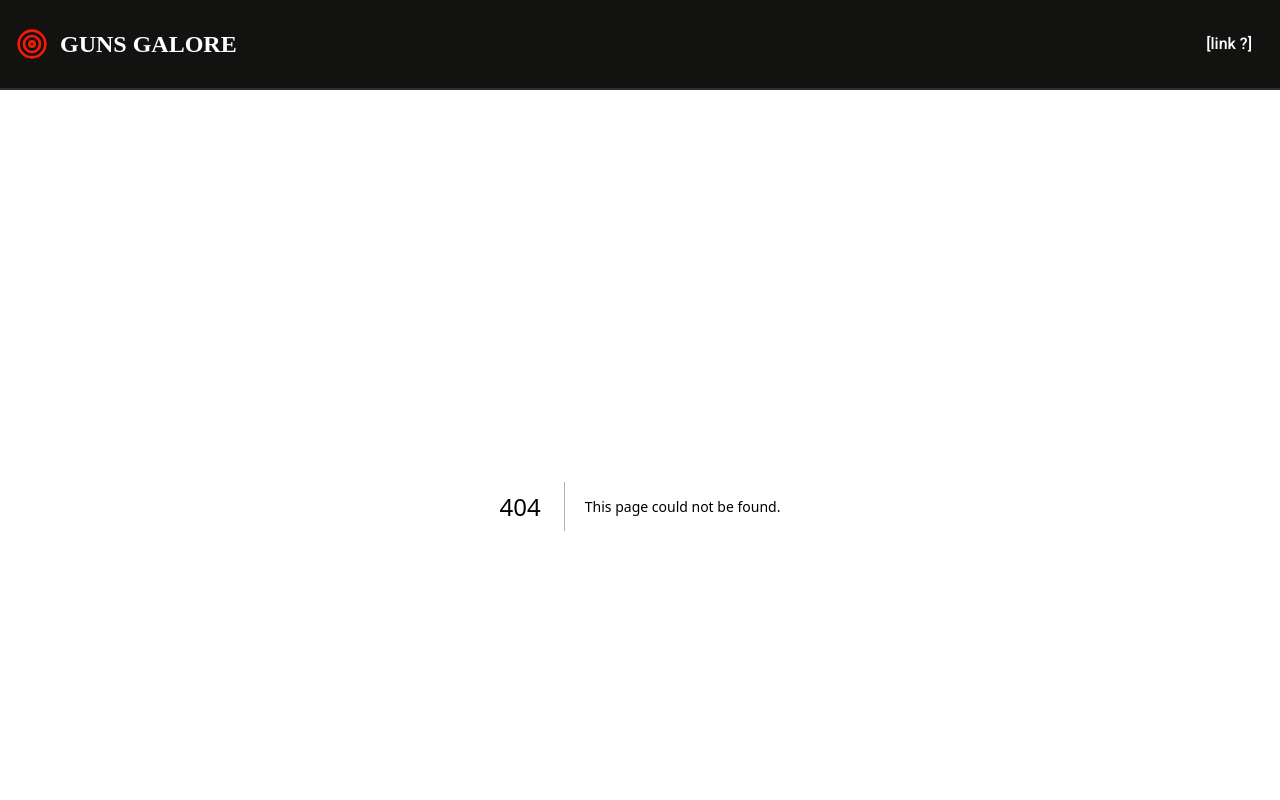
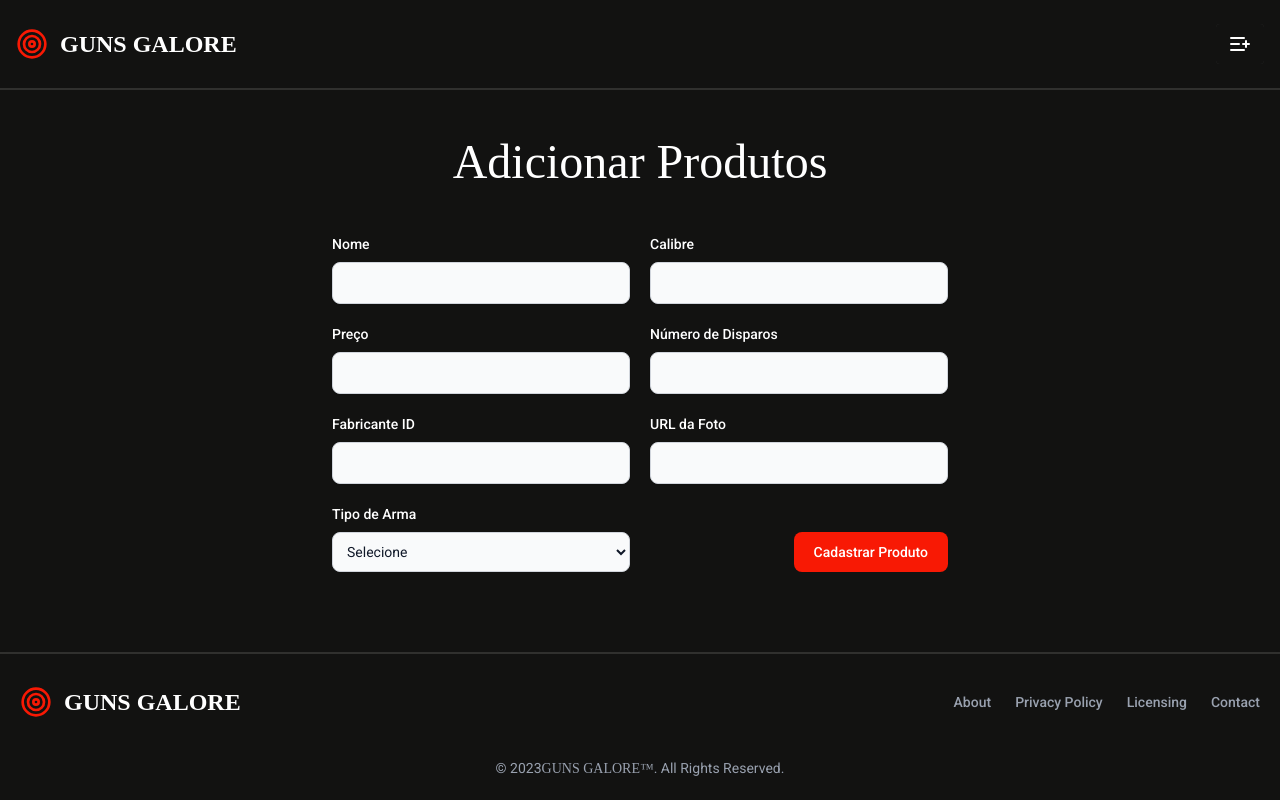
Before and after one commit to Sasutan/Trabalho_emergentes, a Next.js app in the folder ggalore/: page /adicionar in a window 1280 px wide. Before the commit this address had no page. Shown: the top 800 px of the page. Built offline with nearby package versions, Linux system fonts and the light colour scheme.

Commit message:
Adds form for adding products

```diff
--- /dev/null
+++ b/ggalore/src/app/(pages)/adicionar/page.tsx
@@ -0,0 +1,157 @@
+"use client";
+import React from "react";
+
+function Adicionar() {
+  async function onsubmit(e) {
+    e.preventDefault();
+    const formData = new FormData(e.currentTarget);
+    const data = {
+      nome: formData.get("nome"),
+      calibre: formData.get("calibre"),
+      preco: Number(formData.get("preco")),
+      numDisparos: Number(formData.get("numDisparos")),
+      fabricanteId: Number(formData.get("fabricanteId")),
+      foto: formData.get("foto"),
+      tipoArma: formData.get("tipoArma"),
+    };
+
+    try {
+      const response = await fetch("http://localhost:3001/armas", {
+        method: "POST",
+        headers: { "Content-Type": "application/json" },
+        body: JSON.stringify(data),
+      });
+
+      if (!response.ok) throw new Error("Erro ao cadastrar");
+
+      alert("Produto cadastrado com sucesso!");
+    } catch (err) {
+      alert("Falha ao cadastrar");
+      console.error(err);
+    }
+  }
+
+  return (
+    <main className="md:max-x-7wl mx-auto px-6 my-12 mb-20 text-white">
+      <h1 className="text-white text-5xl font-tinos px-5 text-center md:max-w-7xl mx-auto">
+        Adicionar Produtos
+      </h1>
+      <form
+        className="max-w-1/2 mx-auto grid grid-cols-2 mt-12 gap-5 items-end"
+        onSubmit={onsubmit}
+      >
+        <div>
+          <label htmlFor="nome" className="block mb-2 text-sm font-medium ">
+            Nome
+          </label>
+          <input
+            type="text"
+            name="nome"
+            id="nome"
+            className="shadow-xs bg-gray-50 border border-gray-300 text-gray-900 text-sm rounded-lg block w-full p-2.5"
+            required
+          />
+        </div>
+
+        <div>
+          <label htmlFor="calibre" className="block mb-2 text-sm font-medium ">
+            Calibre
+          </label>
+          <input
+            type="text"
+            name="calibre"
+            id="calibre"
+            className="shadow-xs bg-gray-50 border border-gray-300 text-gray-900 text-sm rounded-lg block w-full p-2.5"
+            required
+          />
+        </div>
+
+        <div>
+          <label htmlFor="preco" className="block mb-2 text-sm font-medium ">
+            Preço
+          </label>
+          <input
+            type="number"
+            name="preco"
+            id="preco"
+            className="shadow-xs bg-gray-50 border border-gray-300 text-gray-900 text-sm rounded-lg block w-full p-2.5"
+            required
+          />
+        </div>
+
+        <div>
+          <label
+            htmlFor="numDisparos"
+            className="block mb-2 text-sm font-medium "
+          >
+            Número de Disparos
+          </label>
+          <input
+            type="number"
+            name="numDisparos"
+            id="numDisparos"
+            className="shadow-xs bg-gray-50 border border-gray-300 text-gray-900 text-sm rounded-lg block w-full p-2.5"
+            required
+          />
+        </div>
+
+        <div>
+          <label
+            htmlFor="fabricanteId"
+            className="block mb-2 text-sm font-medium "
+          >
+            Fabricante ID
+          </label>
+          <input
+            type="number"
+            name="fabricanteId"
+            id="fabricanteId"
+            className="shadow-xs bg-gray-50 border border-gray-300 text-gray-900 text-sm rounded-lg block w-full p-2.5"
+            required
+          />
+        </div>
+
+        <div>
+          <label htmlFor="foto" className="block mb-2 text-sm font-medium ">
+            URL da Foto
+          </label>
+          <input
+            type="text"
+            name="foto"
+            id="foto"
+            className="shadow-xs bg-gray-50 border border-gray-300 text-gray-900 text-sm rounded-lg block w-full p-2.5"
+            required
+          />
+        </div>
+
+        <div>
+          <label htmlFor="tipoArma" className="block mb-2 text-sm font-medium ">
+            Tipo de Arma
+          </label>
+          <select
+            name="tipoArma"
+            id="tipoArma"
+            className="bg-gray-50 border border-gray-300 text-gray-900 text-sm rounded-lg block w-full p-2.5"
+            required
+          >
+            <option value="">Selecione</option>
+            <option value="PISTOLA">Pistola</option>
+            <option value="REVOLVER">Revólver</option>
+            <option value="ESPINGARDA">Espingarda</option>
+            <option value="CARABINA">Carabina</option>
+            <option value="FUZIL">Fuzil</option>
+          </select>
+        </div>
+
+        <button
+          type="submit"
+          className=" w-fit h-fit ml-auto bg-primary-red hover:bg-primary-red/90 font-medium rounded-lg text-sm px-5 py-2.5 text-center"
+        >
+          Cadastrar Produto
+        </button>
+      </form>
+    </main>
+  );
+}
+
+export default Adicionar;
--- a/ggalore/src/app/(pages)/product/page.tsx
+++ b/ggalore/src/app/(pages)/product/page.tsx
@@ -1,4 +1,3 @@
-import CardProduto from "@/components/CardProduto";
 import Estrela from "@/components/Estrela";
 import Image from "next/image";
 import Link from "next/link";
--- a/ggalore/src/components/MobileHeaderMenu.tsx
+++ b/ggalore/src/components/MobileHeaderMenu.tsx
@@ -1,5 +1,6 @@
 "use client";
 
+import { ListPlus } from "lucide-react";
 import Link from "next/link";
 import React, { useState } from "react";
 
@@ -41,10 +42,10 @@ function MobileHeaderMenu() {
       >
         <div className="font-medium flex flex-col p-4 md:p-0 mt-4 border rounded-sm md:flex-row md:space-x-8 rtl:space-x-reverse md:mt-0 md:border-0 bg-accent-gray border-text-gray">
           <Link
-            href="/"
+            href="/adicionar"
             className="block py-2 px-3 rounded-sm bg-background-gray md:border-0 text-white md:hover:text-primary-red hover:bg-text-gray w-fit hover:text-accent-gray md:hover:bg-transparent"
           >
-            [link ?]
+            <ListPlus />
           </Link>
         </div>
       </div>
```
Also changed, not shown: ggalore/package.json (+7 -6 lines), 1 other file (tests, documents, lock files or other folders).
